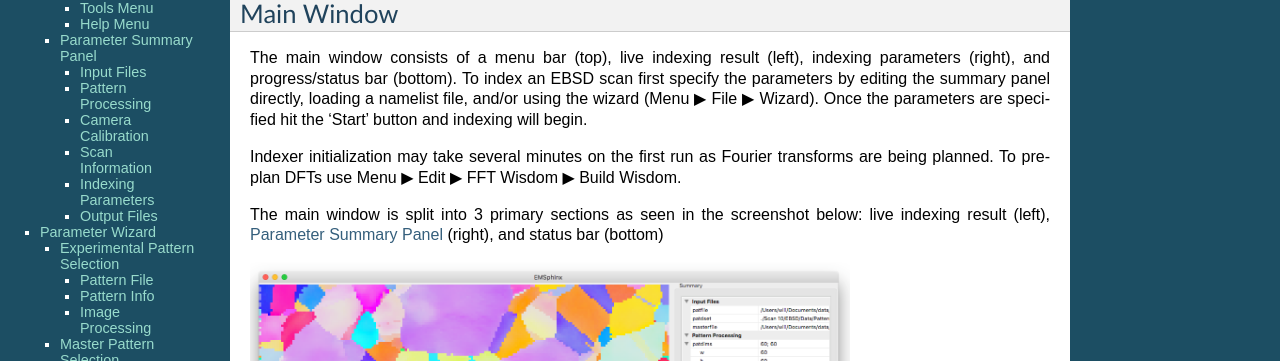
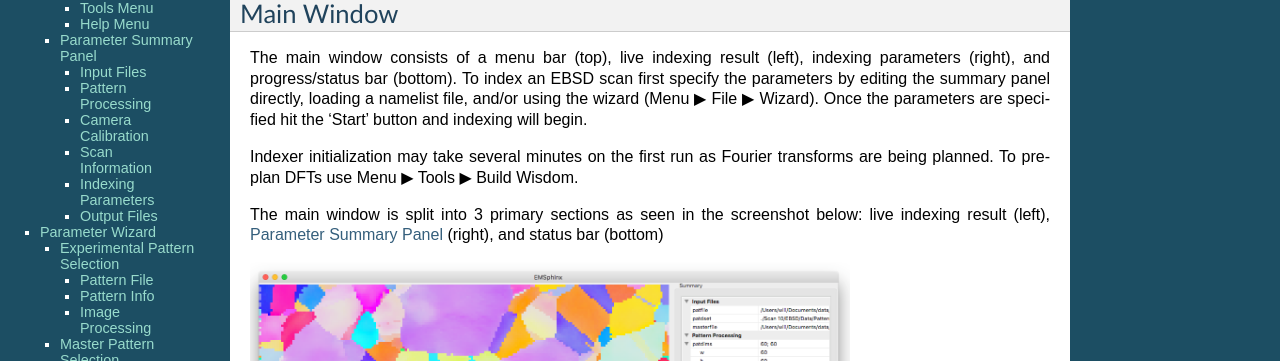
Before and after one commit to EMsoft-org/EMSphInx, a Sphinx documentation site: the page built from documentation/emsphinxebsd.rst, in a window 1280 px wide and 900 px high. Shown: the part 138-499 px from the top of the window. Built offline with Sphinx 7.4.7, drawn with Linux system fonts in a browser that asks for light colours.

```diff
--- a/documentation/emsphinxebsd.rst
+++ b/documentation/emsphinxebsd.rst
@@ -11,7 +11,7 @@
 
 The main window consists of a menu bar (top), live indexing result (left), indexing parameters (right), and progress/status bar (bottom). To index an EBSD scan first specify the parameters by editing the summary panel directly, loading a namelist file, and/or using the wizard (Menu |tri| File |tri| Wizard). Once the parameters are specified hit the 'Start' button and indexing will begin.
 
-Indexer initialization may take several minutes on the first run as Fourier transforms are being planned. To preplan DFTs use Menu |tri| Edit |tri| FFT Wisdom |tri| Build Wisdom.
+Indexer initialization may take several minutes on the first run as Fourier transforms are being planned. To preplan DFTs use Menu |tri| Tools |tri| Build Wisdom.
 
 The main window is split into 3 primary sections as seen in the screenshot below: live indexing result (left), `Parameter Summary Panel`_ (right), and status bar (bottom)
 
```
Also changed, not shown: 2 other files.
